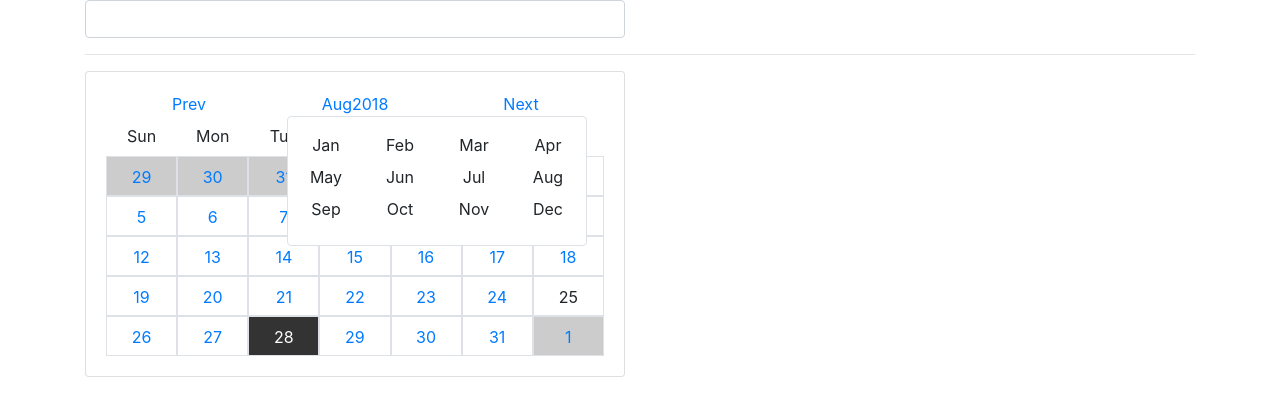
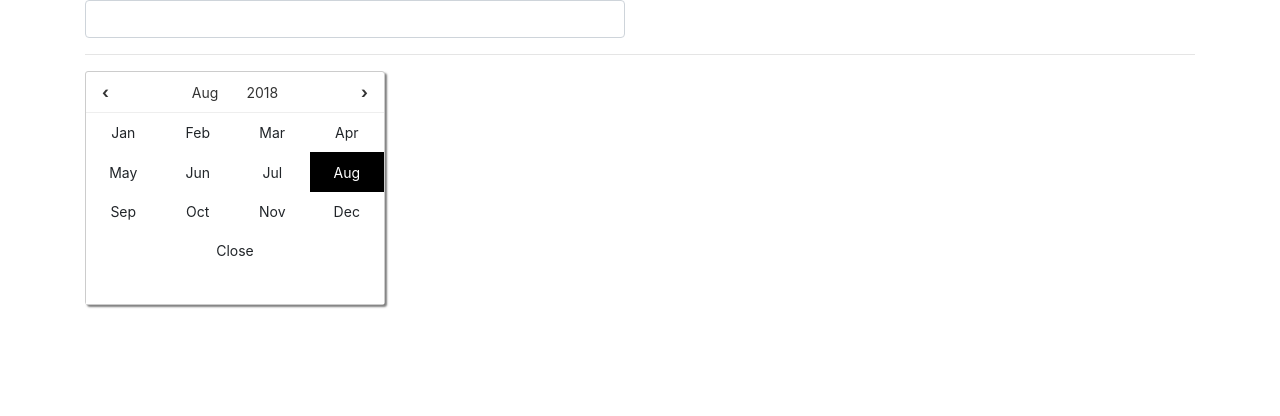
Before and after one commit to perrymarkg/angular-hoteldatepickr, an Angular app: page / in a window 1280 px wide. Both pictures are taken after a click on the link "Aug". Shown: the top 416 px of the page. Built offline with nearby package versions, Linux system fonts and the light colour scheme; what ng4-click-outside would draw is missing.

Commit message:
UI changes + Tests

```diff
--- a/src/app/calendar/calendar.component.css
+++ b/src/app/calendar/calendar.component.css
@@ -1,32 +1,178 @@
-.calendar {
-    background:red;
+.calendar-wrapper {
+    width:300px;
+    padding:.3em;
+    border:1px solid #cccccc;
+    border-radius: 3px;
+    font-size:0;
+    background:#fff;
+    box-shadow: 2px 2px 2px rgba(0,0,0,0.5);
+    z-index: 9999;
+}
+.calendar-wrapper a:hover {
+    text-decoration: none;
+}
+.c-header {
+    height: 40px;
+    line-height: 40px;
+}
+.c-header .left,
+.c-header .right,
+.c-header .center {
+    font-size:14px;
+    vertical-align: middle;
+}
+.c-header .left,
+.c-header .right {
+    display: inline-block;
+    width:25%;
+}
+.c-header .left a,
+.c-header .right a {
+    display: inline-block;
+    font-weight:bold;
+    font-size:16px;
+    padding:0 1em;
+    line-height: 40px;
+    height: 40px;
+    color:#333;
+}
+.c-header .left a:hover,
+.c-header .right a:hover {
+    background:#efefef;
+}
+.c-header .right {
+    text-align: right;
+}
+.c-header .center {
+    display: inline-block;
+    position: relative;
+    width: 50%;
+    text-align: center;
+}
+.c-header .center > a {
+    display: inline-block;
+    line-height: 40px;
+    height: 40px;
+    padding:0 1em;
+    color:#333;
+}
+.c-header .center > a:hover {
+    background:#efefef;
+}
+.c-body {
+    position: relative;
 }
 .col-day {
-    height: 40px;
-    line-height: 40px;
-    -ms-flex: 0 0 14.285%;
-    flex: 0 0 14.285%;
+    font-size:14px;
+    display: inline-block;
+    width: 14.285%;
     max-width: 14.285%;
+    text-align: center;
+    border:1px solid #eee;
+    border-right:none;
+    border-bottom:none;
 }
-.col-day.grey {
-    background:#cccccc;
+.col-day:first-child {
+    border-left:none;
 }
-.col-day.today {
-    background:red;
+.col-day:nth-child(7n+1){
+    border-left:none;
 }
-.col-day.selected {
-    background:#333333;
+.col-day label {
+    margin:0;
+    padding:0.3em 0;
+    font-weight: bold;
+}
+.col-day a {
+    color:#333;
+}
+.col-day span {
+    color:#aaa;
+}
+.col-day a,
+.col-day span{
+    display:block;
+    padding:0.3em 0;
+    border:1px solid transparent;
 }
 .col-day.selected a {
     color:#ffffff;
 }
+.col-day a:hover,
+.col-day.selected a:hover {
+    text-decoration: none;
+    border-color:red;
+    background:pink;
+    color:#fff;
+}
+.col-day.grey {
+    background:#eee;
+}
+.col-day.grey a,
+.col-day.grey span {
+    color:#bbb;
+}
+
+.col-day.today a {
+    background:red;
+}
+.col-day.selected a{
+    background:#333;
+}
+
 .days .col-day {
     text-align: center;
 }
-.selection,
 .selection {
+    display: inline-block;
     position: absolute;
-    background:#ffffff;
-    width: 300px;
+    left:0;
+    right:0;
+    bottom:0;
+    top:0;
+    background:#fff;
+    width: 100%;
+    height: auto;
     margin:auto;
+    font-size:0;
+    line-height: normal;
+    z-index: 50;
+    border-top:1px solid #eee;
 }
+.selection label {
+    margin:0;
+    cursor:pointer;
+    font-size:14px;
+}
+.selection .prev,
+.selection .next {
+    display: inline-block;
+    width: 50%;
+}
+.selection .prev {
+    text-align: left;
+}
+.selection .next {
+    text-align: right;
+}
+.selection .items label {
+    text-align: center;
+    font-size:14px;
+    display:inline-block;
+    width: 33.333%;
+    padding:.8em 0;
+    margin:0;
+}
+.selection .btns {
+    text-align: center;
+}
+.months.selection .items label {
+    width:25%;
+}
+.selection .items label:hover {
+    background:#eeeeee;
+}
+.selection .items label.current {
+    background:#000;
+    color:#fff;
+}
--- a/src/app/calendar/calendar.component.html
+++ b/src/app/calendar/calendar.component.html
@@ -1,56 +1,56 @@
-<div class="card">
-    <div class="card-body">
-        <div class="container">
-            <div class="row text-center">
-                <div class="col-md-4">
+<div class="calendar-wrapper">
+    <div class="c-header clearfix">
+        <div class="left">
             <a href=""
-                        (click)="cycleMonth($event, 'prev')">Prev</a>
+                (click)="cycleMonth($event, 'prev')">&lsaquo;</a>
         </div>
-                <div class="col-md-4" (clickOutside)="hideSelections()">
+        <div class="center">
             <a href="" (click)="showMonthSelection($event)">{{ activeMonth | date:'LLL'}}</a>
             <a href="" (click)="showYearSelection($event)">{{ activeMonth | date:'yyyy'}}</a>
-                    <div *ngIf="showMS" class="months selection p-3 border rounded" >
-                        <div class="row">
-                            <div class="col-md-3" *ngFor="let month of months">
+
+        </div>
+        <div class="right">
+            <a href="" (click)="cycleMonth($event, 'next')">&rsaquo;</a>
+        </div>
+    </div>
+    <div class="c-body">
+        <div
+            class="months selection"
+            *ngIf="showMS"
+            (clickOutside)="hideSelections()" >
+                <div class="items">
                     <label
-                                    class="d-block"
+                        *ngFor="let month of months"
                         [ngClass]="{'current': isSelectedMonth(month)}"
                         (click)="setMonth($event, month)">{{ month }}</label>
+                    <div class="btns">
+                        <label (click)="hideSelections()" class="bt full">Close</label>
                     </div>
                 </div>
         </div>
-                    <div class="years selection p-3 border rounded" *ngIf="showYS">
-                        <div class="row">
-                            <div class="col-md-6 text-left">
-                                <label (click)="cycleYear('prev')">Prev</label>
-                            </div>
-                            <div class="col-md-6 text-right">
-                                <label (click)="cycleYear('next')">Next</label>
-                            </div>
-                            <div class="col-md-3" *ngFor="let year of years">
+        <div
+            class="years selection"
+            *ngIf="showYS"
+            (clickOutside)="hideSelections()">
+                <div class="items" >
                     <label
-                                    class="d-block"
+                        *ngFor="let year of years"
                         [ngClass]="{'current': isSelectedYear(year)}"
                         (click)="setYear($event, year)">{{ year }}</label>
+                    <div class="btns">
+                        <label (click)="hideSelections()">Close</label>
+                        <label (click)="cycleYear('prev')">&lsaquo;</label>
+                        <label (click)="cycleYear('next')">&rsaquo;</label>
                     </div>
                 </div>
             </div>
+        <div class="c-weeks clearfix">
+            <div class="col-day" *ngFor="let label of daysOfWeek"><label>{{ label }}</label></div>
         </div>
-                <div class="col-md-4">
-                    <a href="" (click)="cycleMonth($event, 'next')">Next</a>
-                </div>
-            </div>
-            <div class="row text-center">
-                <div class="col-day">Sun</div>
-                <div class="col-day">Mon</div>
-                <div class="col-day">Tue</div>
-                <div class="col-day">Wed</div>
-                <div class="col-day">Thurs</div>
-                <div class="col-day">Fri</div>
-                <div class="col-day">Sat</div>
-            </div>
-            <div class="row days" *ngIf="days">
-                <div *ngFor="let day of days" class="col-day border"
+        <div class="c-days">
+            <div
+                *ngFor="let day of days"
+                class="col-day"
                 [ngClass]="getClass(day)"
                 >
                 <ng-template *ngIf="isDateDisabled(day); then tDisabled else tDefault"></ng-template>
@@ -59,7 +59,6 @@
                 </ng-template>
                 <ng-template #tDefault>
                     <a href="#"
-                            class="d-block"
                         (click)="selectDay($event, day)"
                         >{{ day | date: 'd' }}</a>
                 </ng-template>
@@ -69,4 +68,3 @@
         </div>
     </div>
 </div>
-</div>
--- a/src/app/calendar/calendar.component.ts
+++ b/src/app/calendar/calendar.component.ts
@@ -1,5 +1,4 @@
 import { Component, OnInit, Output, Input, EventEmitter } from '@angular/core';
-import { DatePipe } from '@angular/common';
 import { DateModel } from '../date.model';
 
 @Component({
@@ -31,9 +30,10 @@ export class CalendarComponent implements OnInit {
     showMS = false; // Month Selection
     showYS = false; // Year Selection
     months = ['Jan', 'Feb', 'Mar', 'Apr', 'May', 'Jun', 'Jul', 'Aug', 'Sep', 'Oct', 'Nov', 'Dec'];
+    daysOfWeek = ['Sun', 'Mon', 'Tue', 'Wed', 'Thu', 'Fri', 'Sat']
     years: Array<number>;
 
-    constructor( private datepipe: DatePipe) {}
+    constructor() {}
 
     ngOnInit() {
         this.setVars();
@@ -43,18 +43,15 @@ export class CalendarComponent implements OnInit {
 
     setVars() {
 
-        this.days = new Array( this.totalDays ).fill(0);
-
         if ( this.date ) {
             this.selectedDate = new Date(this.date);
             this.selectedDate.setHours(0, 0, 0, 0);
             this.activeMonth = new Date(this.date);
-            this.activeMonth.setDate(1);
         }
 
         if ( !this.selectedDate ) {
+            this.today.setHours(0, 0, 0, 0);
             this.activeMonth = new Date( this.today );
-            this.activeMonth.setDate(1);
         }
 
         if ( this.disabledDates ) {
@@ -65,13 +62,14 @@ export class CalendarComponent implements OnInit {
             } );
         }
 
-        this.today.setHours(0, 0, 0, 0);
+        this.days = new Array( this.totalDays ).fill(0);
+        this.activeMonth.setDate(1);
 
     }
 
     createYears() {
         const limit = 4
-        this.years = new Array(12).fill(0).map( (el, index) => {
+        this.years = new Array(9).fill(0).map( (el, index) => {
             if( index <= 4) {
                 el = this.activeMonth.getFullYear() - (4 - index);
             } else {
@@ -207,12 +205,14 @@ export class CalendarComponent implements OnInit {
 
     showMonthSelection( event ) {
         event.preventDefault();
+        event.stopPropagation();
         this.hideSelections();
         this.showMS = !this.showMS;
     }
 
     showYearSelection( event ) {
         event.preventDefault();
+        event.stopPropagation();
         this.hideSelections();
         this.showYS = !this.showYS;
         if( this.showYS ) {
@@ -229,7 +229,7 @@ export class CalendarComponent implements OnInit {
         let start
 
         if( type === 'prev') {
-            start = this.years[0] - 12;
+            start = this.years[0] - 9;
         }
 
         if( type === 'next') {
@@ -249,8 +249,8 @@ export class CalendarComponent implements OnInit {
         if( index >= 0 && this.activeMonth.getMonth() !== index ) {
             this.activeMonth.setMonth(index);
             this.reInitCalendar();
-            this.hideSelections();
         }
+        this.hideSelections();
     }
 
     isSelectedMonth( month: string ) {
@@ -267,7 +267,7 @@ export class CalendarComponent implements OnInit {
         if( this.activeMonth.getFullYear() !== year ){
             this.activeMonth.setFullYear( year );
             this.reInitCalendar();
-            this.hideSelections();
         }
+        this.hideSelections();
     }
 }
```
Also changed, not shown: 2 other files (tests, documents, lock files or other folders). Lines whose indentation alone changed are shown as unchanged.
